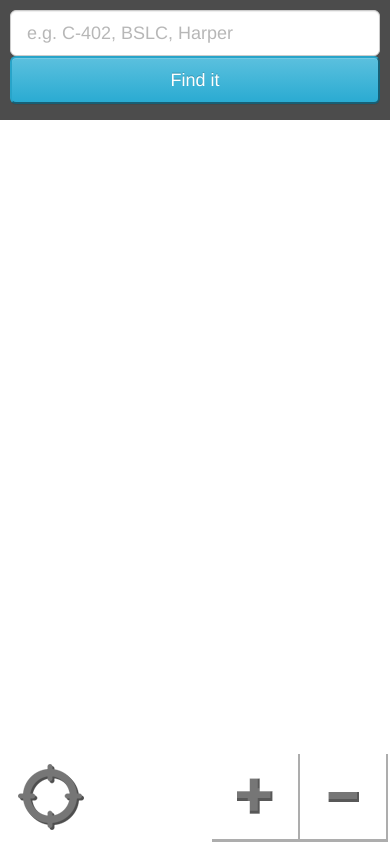
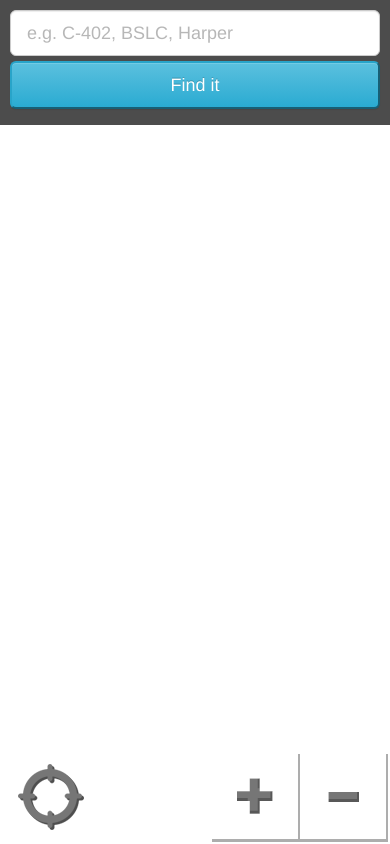
Before and after one commit to jbierfeldt/WAMC, a Django app: page / in a window 390 px wide. Run offline with Django 3.2, Linux system fonts and the light colour scheme; some libraries are stand-ins or nearby versions.

Commit message:
Added Padding for mobile submit button

```diff
--- a/src/map/static/map/css/map.css
+++ b/src/map/static/map/css/map.css
@@ -12,7 +12,7 @@ html, body {
 	height: 100%;
 	position: relative;
 	margin: 0 auto;
-	overflow: auto;
+	overflow: hidden;
 }
 
 #map-canvas {
@@ -47,6 +47,11 @@ and (max-width: 755px) {
 	    width: 100%;
 	    top: 0%;
     }
+
+    .btn-block {
+        margin-top: 5px;
+    }
+
 }
 
 #control-bar {
```
